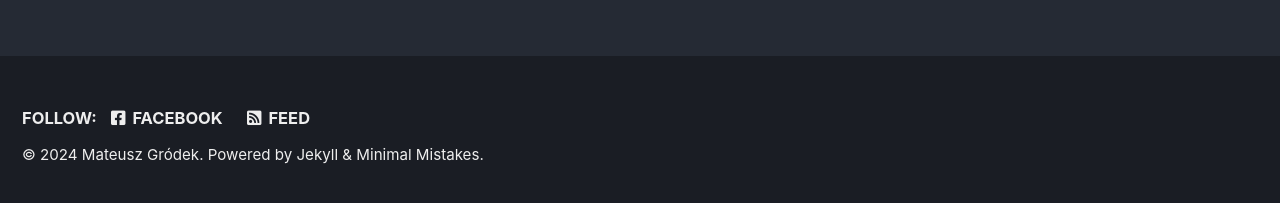
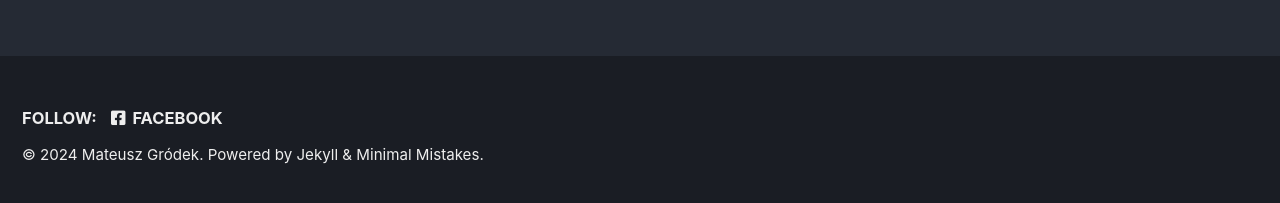
Before and after one commit to mateusz-grodek/mateusz-grodek.github.io, a Jekyll site: the page built from index.html, in a window 1280 px wide. Shown: the part 689-892 px from the top of the page. Built offline with Jekyll 4.4.1, drawn with Linux system fonts in a browser that asks for light colours; cached includes are drawn as plain includes; the list of posts is cut into pages by our own code.

Commit message:
Update _config.yml

```diff
--- a/_config.yml
+++ b/_config.yml
@@ -58,7 +58,7 @@ reCaptcha:
   secret                 :
 atom_feed:
   path                   : # blank (default) uses feed.xml
-  hide                   : # true, false (default)
+  hide                   : true #, false (default)
 search                   : # true, false (default)
 search_full_content      : # true, false (default)
 search_provider          : # lunr (default), algolia, google
```
